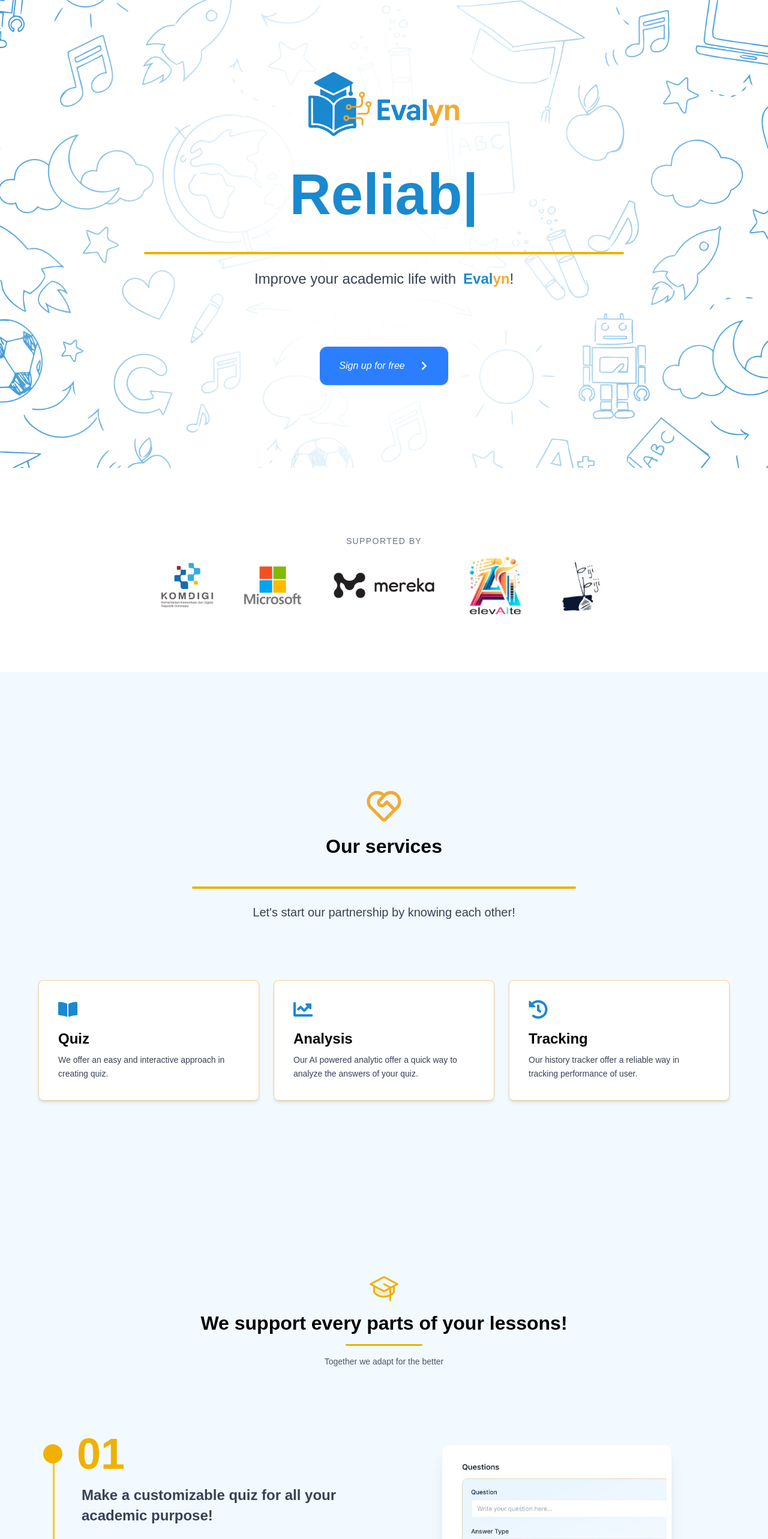
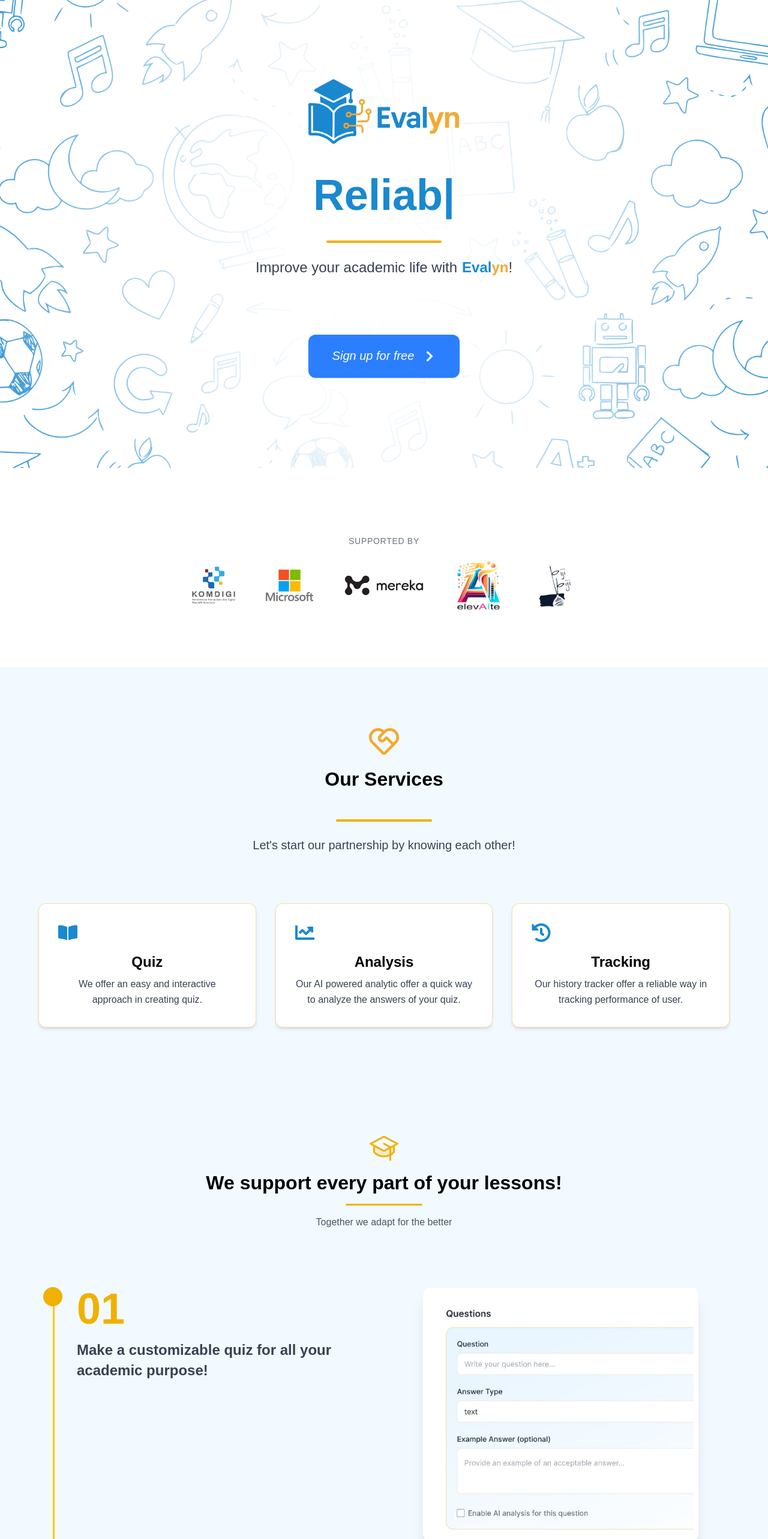
Before and after one commit to Evalyn-ElevAIte/evalyn-fe, a React (Vite) app: page / in a window 1280 px wide. Shown: the part 20-2586 px from the top of the page at 60% size. Built offline with nearby package versions, Linux system fonts and the light colour scheme; the HTML template or start-up script is replaced by a standard one.

Commit message:
make the landing page is responsive

```diff
--- a/src/components/landing_page/Hero.jsx
+++ b/src/components/landing_page/Hero.jsx
@@ -9,37 +9,39 @@
 const Hero = () => {
   return (
     <section
-      className="relative bg-no-repeat bg-cover bg-center min-h-screen flex items-center justify-center px-4 text-center"
+      className="relative bg-no-repeat bg-cover bg-center min-h-screen flex items-center justify-center px-4 sm:px-6 md:px-12 text-center"
       style={{ backgroundImage: `url(${HeroBg})` }}
     >
       <div className="max-w-4xl mx-auto">
         <img
           src={EvalynLogo}
           alt="Evalyn Logo"
-          className="mx-auto w-64 mb-12"
+          className="mx-auto w-48 sm:w-56 md:w-64 mb-10 sm:mb-12"
         />
+
         <ReactTyped
           strings={["Easy.", "Fast.", "Reliable."]}
           typeSpeed={120}
           backSpeed={50}
-          className="text-4xl sm:text-6xl md:text-7xl lg:text-8xl font-bold text-blue"
+          className="text-3xl sm:text-5xl md:text-6xl lg:text-7xl font-bold text-blue"
           loop
         />
-        <div className="w-200 h-[4px] rounded-full bg-yellow-500 mx-auto mt-12 mb-6" />
 
-        <p className="text-gray-700 mb-24 text-xl flex justify-center">
+        <div className="w-32 sm:w-48 h-1 rounded-full bg-yellow-500 mx-auto mt-8 sm:mt-10 mb-4 sm:mb-6" />
+
+        <p className="text-gray-700 mb-16 sm:mb-24 text-base sm:text-lg md:text-xl flex justify-center flex-wrap">
           Improve your academic life with
-          <span className="font-bold flex ml-3">
+          <span className="font-bold flex ml-2">
             <p className="text-blue">Eval</p>
             <p className="text-orange">yn</p>
           </span>
           !
         </p>
 
-        <div className="flex justify-center gap-4">
+        <div className="flex justify-center gap-3 sm:gap-4">
           <a
             href="/signup"
-            className="bg-blue-500 hover:bg-blue-600 text-white px-8 py-5 rounded-xl shadow flex items-center gap-6 italic"
+            className="bg-blue-500 hover:bg-blue-600 text-white px-6 py-3 sm:px-8 sm:py-4 md:px-10 md:py-5 rounded-xl shadow flex items-center gap-3 sm:gap-4 italic text-sm sm:text-base md:text-lg"
           >
             Sign up for free <FaChevronRight />
           </a>
--- a/src/components/landing_page/OurServices.jsx
+++ b/src/components/landing_page/OurServices.jsx
@@ -24,37 +24,38 @@
 
 const OurServices = () => {
   return (
-    <div>
     <section className="bg-[#F3FAFF]">
-        <div className="py-48 flex flex-col items-center justify-center">
+      <div className="py-20 sm:py-24 px-10 sm:px-8 lg:px-12 flex flex-col items-center">
         <div className="text-center">
           <div className="flex justify-center mb-4">
-              <RiServiceLine size={64} className="text-orange" />
+            <RiServiceLine size={56} className="text-orange" />
           </div>
-            <h2 className="text-3xl font-semibold">Our services</h2>
+          <h2 className="text-2xl sm:text-3xl font-semibold">Our Services</h2>
 
-            <div className="w-160 h-[4px] rounded-full bg-yellow-500 mx-auto mt-12 mb-6" />
-            <p className="text-gray-700 mb-24 text-lg flex justify-center">
+          <div className="w-24 sm:w-40 h-[4px] rounded-full bg-yellow-500 mx-auto mt-8 sm:mt-12 mb-4 sm:mb-6" />
+          <p className="text-gray-700 mb-12 sm:mb-20 text-base sm:text-lg">
             Let's start our partnership by knowing each other!
           </p>
-            <div className="grid grid-cols-1 md:grid-cols-3 gap-6 px-4 md:px-0 max-w-6xl">
+        </div>
+
+        <div className="grid grid-cols-1 md:grid-cols-3 gap-6 sm:gap-8 w-full max-w-6xl">
           {services.map((service, index) => (
             <div
               key={index}
-                  className="bg-white rounded-lg border border-orange/50 shadow-md p-8 text-left hover:shadow-lg transition duration-300"
+              className="bg-white rounded-xl border border-orange/40 shadow-md p-6 sm:p-8 text-center hover:shadow-lg transition duration-300"
             >
               {service.icon}
-                  <h3 className="text-xl font-bold mb-2">{service.title}</h3>
-                  <p className="text-gray-700 text-sm leading-relaxed">
+              <h3 className="text-lg sm:text-xl font-bold mb-2">
+                {service.title}
+              </h3>
+              <p className="text-gray-700 text-sm sm:text-base leading-relaxed">
                 {service.description}
               </p>
             </div>
           ))}
         </div>
       </div>
-        </div>
     </section>
-    </div>
   );
 };
 
--- a/src/components/landing_page/StartBox.jsx
+++ b/src/components/landing_page/StartBox.jsx
@@ -4,8 +4,8 @@
 
 const StartBox = () => {
   return (
-    <section className="bg-[#F3FAFF] py-24 px-4">
-      <div className="w-full px-12">
+    <section className="bg-[#F3FAFF] py-24 sm:px-4">
+      <div className="w-full px-10">
         <div className="max-w-6xl mx-auto bg-gradient-to-br from-white to-[#F3FAFF] border border-yellow-400 rounded-xl px-10 py-12 text-center shadow-sm">
           <h3 className="text-xl md:text-2xl font-bold mb-2">
             Let’s start improving your academic life!
--- a/src/components/landing_page/Support.jsx
+++ b/src/components/landing_page/Support.jsx
@@ -24,52 +24,56 @@
 
 const Support = () => {
   return (
-    <section className="bg-[#F3FAFF] py-24 px-4">
+    <section className="bg-[#F3FAFF] py-20 px-10 sm:px-12">
       {/* Header */}
-      <div className="text-center mb-32">
+      <div className="text-center mb-16 sm:mb-24">
         <PiGraduationCapDuotone
           size={48}
           className="text-yellow-500 mx-auto mb-4"
         />
-        <h2 className="text-2xl md:text-3xl font-bold">
-          We support every parts of your lessons!
+        <h2 className="text-2xl sm:text-3xl font-bold">
+          We support every part of your lessons!
         </h2>
-        <div className="w-32 h-[3px] bg-yellow-500 mx-auto my-4 rounded" />
-        <p className="text-gray-600 text-sm">
+        <div className="w-24 sm:w-32 h-[3px] bg-yellow-500 mx-auto my-4 rounded" />
+        <p className="text-gray-600 text-sm sm:text-base">
           Together we adapt for the better
         </p>
       </div>
 
       {/* Timeline container */}
       <div className="max-w-6xl mx-auto relative">
-        {/* Vertical line (behind items) */}
+        {/* Desktop vertical line */}
         <div className="hidden md:block absolute left-6 top-0 bottom-0 w-[3px] bg-yellow-400 z-0" />
 
         {/* Timeline items */}
-        <div className="flex flex-col gap-20 relative z-10">
+        <div className="flex flex-col gap-16 sm:gap-20 relative z-10">
           {supportSteps.map((step, idx) => (
             <div
               key={idx}
-              className="flex flex-col md:flex-row items-start gap-24"
+              className="flex flex-col md:flex-row md:items-start gap-8 md:gap-16"
             >
-              {/* Left: Dot + number + title */}
-              <div className="relative md:w-1/2 pl-12">
-                <div className="absolute left-2 top-0 w-8 h-8 bg-yellow-500 rounded-full z-10" />
-                <div className="absolute -top-5 left-16 text-yellow-500 text-7xl font-bold">
-                  {step.number}
+              {/* Left side: Text and number */}
+              <div className="relative md:w-1/2">
+                {/* Number circle */}
+                <div className="">
+                  <div className="md:absolute md:left-2 top-0 w-8 h-8 bg-yellow-500 rounded-full z-10 mb-4 md:mb-0" />
+                  <div className="text-yellow-500 text-5xl md:text-7xl font-bold mb-4 md:ml-16">
+                    {step.number}
+                  </div>
                 </div>
-                <p className="absolute top-16 left-18 mt-1 text-gray-700 text-xl font-semibold">
+
+                <p className="text-gray-700 text-lg sm:text-xl font-semibold md:ml-16">
                   {step.title}
                 </p>
               </div>
 
-              {/* Right: 3D Image Card */}
-              <div className="md:w-2/6 transform transition duration-500 hover:rotate-x-3 hover:-rotate-y-2 hover:scale-105 perspective-1000">
+              {/* Right side: Image */}
+              <div className="md:w-2/5 transform transition duration-500 hover:rotate-x-3 hover:-rotate-y-2 hover:scale-105 perspective-1000">
                 <div className="bg-white rounded-xl shadow-xl border border-gray-100 p-2">
                   <img
                     src={step.image}
                     alt={`Support step ${step.number}`}
-                    className="rounded-lg"
+                    className="rounded-lg object-cover w-full h-auto"
                   />
                 </div>
               </div>
--- a/src/components/landing_page/SupportedBy.jsx
+++ b/src/components/landing_page/SupportedBy.jsx
@@ -4,6 +4,7 @@
 import mereka from "../../assets/logo/mereka_logo.png";
 import elevaite from "../../assets/logo/elevaite_logo.png";
 import bijiBiji from "../../assets/logo/biji_biji_logo.png";
+
 const supportedLogos = [
   { name: "Komdigi", src: komdigi },
   { name: "Microsoft", src: microsoft },
@@ -14,17 +15,17 @@
 
 const SupportedBy = () => {
   return (
-    <div className="mt-16 text-center px-4 pt-12 pb-24">
-      <h4 className="text-gray-500 mb-4 text-sm font-medium uppercase tracking-widest">
+    <div className="mt-12 sm:mt-16 text-center px-4 sm:px-6 lg:px-8 pt-10 sm:pt-12 pb-16 sm:pb-24">
+      <h4 className="text-gray-500 mb-6 text-xs sm:text-sm font-medium uppercase tracking-wider">
         Supported by
       </h4>
-      <div className="flex flex-wrap justify-center items-center gap-6 md:gap-12">
+      <div className="flex flex-wrap justify-center items-center gap-4 sm:gap-8 md:gap-12">
         {supportedLogos.map((logo) => (
           <img
             key={logo.name}
             src={logo.src}
             alt={logo.name}
-            className="h-12 md:h-24 object-contain"
+            className="h-10 sm:h-14 md:h-20 object-contain max-w-[140px]"
           />
         ))}
       </div>
```
Lines whose indentation alone changed are shown as unchanged.
